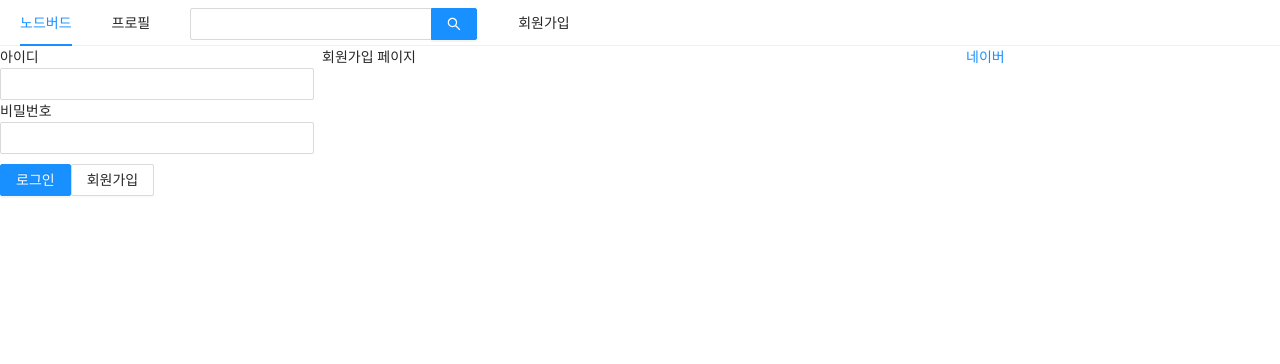
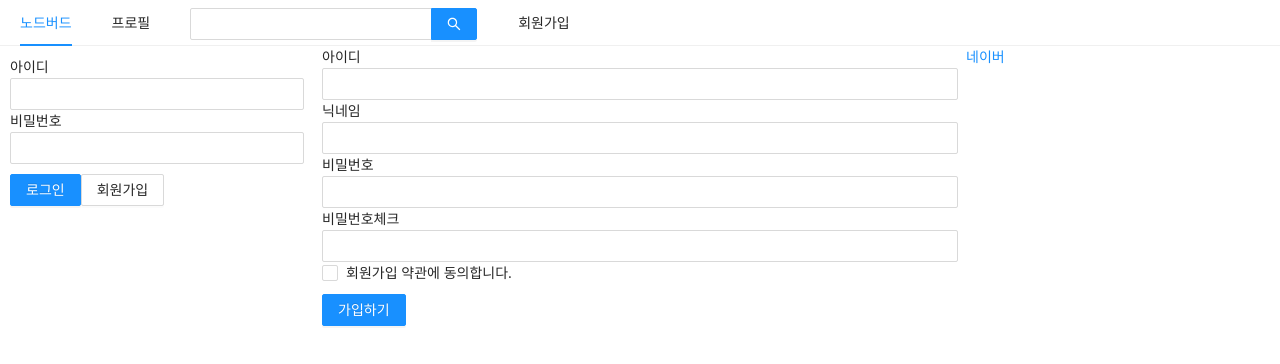
Before and after one commit to kimbongjune/Node-bird, a Next.js app in the folder prepare/front/: page /signup in a window 1280 px wide. Shown: the top 364 px of the page. Built offline with nearby package versions, Linux system fonts and the light colour scheme.

Commit message:
로그인폼, 회원가입페이지, 회원가입검증 구현

```diff
--- a/prepare/front/components/Applayout.js
+++ b/prepare/front/components/Applayout.js
@@ -31,7 +31,7 @@
             </Menu>
             <Row gutter={8}>
                 <Col xs={24} md={6}>
-                    {isLogged ? <UserProfile/> : <Loginform/>}
+                    {isLogged ? <UserProfile setIsLogged={setIsLogged}/> : <Loginform setIsLogged={setIsLogged}/>}
                 </Col>
                 <Col xs={24} md={12}>
                     {children}
--- a/prepare/front/components/LoginForm.js
+++ b/prepare/front/components/LoginForm.js
@@ -2,42 +2,49 @@
 import { useCallback, useState } from 'react';
 import Link from "next/link";
 import styled from "styled-components";
+import { PropTypes } from 'prop-types';
+import useInput from "../hooks/useinput";
 
 const ButtonWrapper = styled.div`
     margin-top : 10px;
 `;
 
-const Loginform = () =>{
-    const [id, setId] = useState("");
-    const [password, setPassword] = useState("");
+const FormWrapper = styled(Form)`
+    padding : 10px;
+`;
 
-    const onChangeId = useCallback((e) =>{
-        setId(e.target.value);
-    }, []);
+const Loginform = ({setIsLogged}) =>{
+    const [id, onChangeId] = useInput("");
+    const [password, onChangePassword] = useInput("");
 
-    const onChangePassword = useCallback((e) =>{
-        setPassword(e.target.value);
-    }, []);
+    const onSubmitForm = useCallback(() =>{
+        console.log(id,password);
+        setIsLogged(true);
+    }, [id,password]);
 
     return(
         <>
-            <Form>
+            <FormWrapper onFinish={onSubmitForm}>
                 <div>
                     <label htmlFor="user-id">아이디</label>
                     <br/>
-                    <Input name="user-id" value={id} onCange={onChangeId} required/>
+                    <Input name="user-id" value={id} onChange={onChangeId} required/>
                 </div>
                 <div>
                     <label htmlFor="user-password">비밀번호</label>
                     <br/>
-                    <Input name="user-password" type="password" value={password} onCange={onChangePassword} required/>
+                    <Input name="user-password" type="password" value={password} onChange={onChangePassword} required/>
                 </div>
                 <ButtonWrapper>
                     <Button type="primary" htmlType="submit" loading={false}>로그인</Button>
                     <Link href="/signup"><a><Button>회원가입</Button></a></Link>
                 </ButtonWrapper>
-            </Form>
+            </FormWrapper>
         </>
     )
 }
+
+Loginform.prototype = {
+    setIsLogged : PropTypes.func.isRequired,
+}
 export default Loginform;
--- a/prepare/front/components/UserProfile.js
+++ b/prepare/front/components/UserProfile.js
@@ -1,4 +1,24 @@
-const UserProfile = () =>{
+import {Card, Avatar, Button} from "antd";
+import { useCallback } from 'react';
 
+const UserProfile = ({setIsLogged}) =>{
+    const onLogOut = useCallback(() =>{
+        setIsLogged(false);
+    }, []);
+    return(
+        <Card
+            actions={[
+                <div key="twit">짹짹<br/>0</div>,
+                <div key="following">팔로잉<br/>0</div>,
+                <div key="follower">팔로워<br/>0</div>
+            ]}
+            >
+            <Card.Meta
+                avatar={<Avatar>ZC</Avatar>}
+                title="kim"
+            />
+            <Button onClick={onLogOut}>로그아웃</Button>
+        </Card>
+    );
 }
 export default UserProfile;
--- /dev/null
+++ b/prepare/front/hooks/useInput.js
@@ -0,0 +1,10 @@
+import { useCallback, useState } from "react";
+
+export default (initialValue = null) =>{
+    const [value, setValue] = useState(initialValue);
+
+    const handler = useCallback((e) =>{
+        setValue(e.target.value);
+    }, []);
+    return [value, handler];
+}
--- a/prepare/front/pages/signup.js
+++ b/prepare/front/pages/signup.js
@@ -1,14 +1,79 @@
 import Applayout from './../components/Applayout';
 import Head from "next/head";
+import {Form, Input, Checkbox ,Button} from "antd";
+import { useCallback, useState } from 'react';
+import useInput from '../hooks/useinput';
+import styled from "styled-components";
+
+const ErrorMessage = styled.div`
+    color:red;
+`;
 
 const Signup = () =>{
+    const [id, onChangeId] = useInput("");
+    const [nickname, onChangenickname] = useInput("");
+    const [password, onChangePassword] = useInput("");
+
+    const [passwordCheck, setPasswordCheck] = useState("");
+    const [passWordError, setPasswordError] = useState(false);
+    const onChangePasswordCheck = useCallback((e) =>{
+        setPasswordCheck(e.target.value);
+        setPasswordError(e.target.value !== password);
+    }, [password]);
+
+    const [term, setTerm] = useState("");
+    const [termError, setTermError] = useState(false);
+    const onChangeTerm = useCallback((e) =>{
+        setTerm(e.target.checked);
+        setTermError(false);
+    }, [])
+
+    const onSubmit = useCallback(() =>{
+        if(password !== passwordCheck){
+            return setPasswordError(true);
+        }
+        if(!term){
+            return setTermError(true);
+        }
+        console.log(id, nickname, password);
+    }, [password, passwordCheck, term]);
+
     return(
-        <>
+        <Applayout>
             <Head>
-                    <title>회원가입 | NodeBird</title>
-                </Head>
-            <Applayout>회원가입 페이지</Applayout>
-        </>
+                <title>회원가입 | NodeBird</title>
+            </Head>
+            <Form onFinish={onSubmit}>
+                <div>
+                    <label htmlFor='user-id'>아이디</label>
+                    <br/>
+                    <Input name="user-id" value={id} required onChange={onChangeId}></Input>
+                </div>
+                <div>
+                    <label htmlFor='user-nick'>닉네임</label>
+                    <br/>
+                    <Input name="user-nick" value={nickname} required onChange={onChangenickname}></Input>
+                </div>
+                <div>
+                    <label htmlFor='user-password'>비밀번호</label>
+                    <br/>
+                    <Input name="user-password" value={password} required onChange={onChangePassword}></Input>
+                </div>
+                <div>
+                    <label htmlFor='user-password-check'>비밀번호체크</label>
+                    <br/>
+                    <Input name="user-password-check" type="password" value={passwordCheck} required onChange={onChangePasswordCheck}></Input>
+                    {passWordError && <ErrorMessage style={{color : "red"}}>비밀번호가 일치하지 않습니다.</ErrorMessage>}
+                </div>
+                <div>
+                    <Checkbox name="user-term" checked={term} onChange={onChangeTerm}>회원가입 약관에 동의합니다.</Checkbox>
+                    {termError && <ErrorMessage>약관에 동의하셔야합니다.</ErrorMessage>}
+                </div>
+                <div style={{marginTop:10}}>
+                    <Button type='primary' htmlType='submit'>가입하기</Button>
+                </div>
+            </Form>
+        </Applayout>
     );
 }
 
```
Also changed, not shown: prepare/front/components/FollowList.js (added, +31 -0 lines), prepare/front/components/NickNameEditForm.js (added, +18 -0 lines), prepare/front/pages/profile.js (+11 -1 lines).
